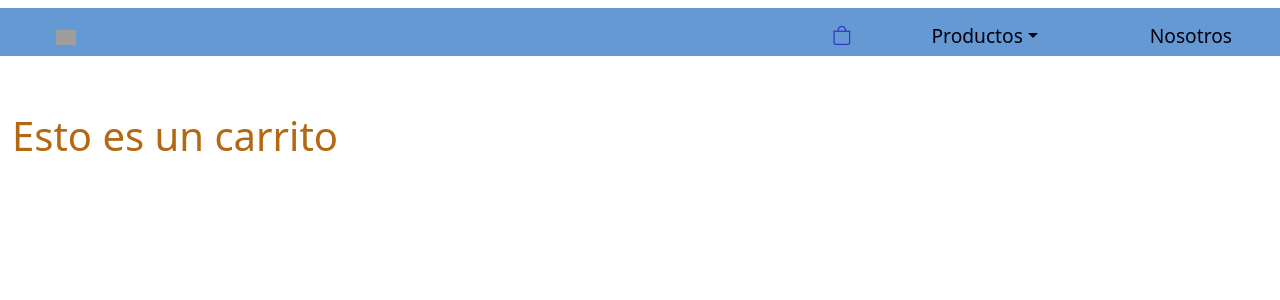
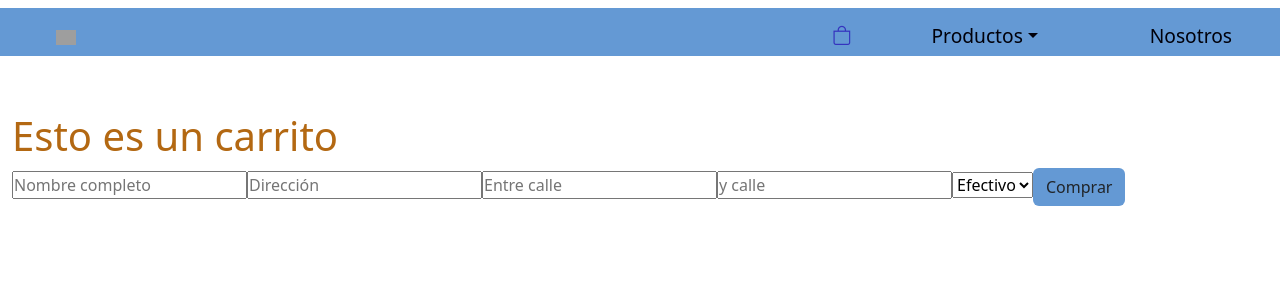
Before and after one commit to tomasmurphy/mobilem, a React (Create React App) app: page /carrito in a window 1280 px wide. Shown: the top 300 px of the page. Built offline with nearby package versions, Linux system fonts and the light colour scheme; grey boxes are pictures that could not be loaded; a web font is replaced by a local one.

Commit message:
ItemCount

```diff
--- a/src/components/Card.js
+++ b/src/components/Cart.js
@@ -1,10 +1,13 @@
-const Card = () => {
+import Form from "./Form";
+
+const Cart = () => {
 
     return (
         <div>
             <h1 className='mt-5'>  Esto es un carrito  </h1>
+            <Form />
         </div>
     );
 };
 
-export default Card;
+export default Cart;
--- a/src/components/CardWidget.js
+++ b/src/components/CartWidget.js
@@ -1,4 +1,4 @@
-export const CardWidget = () => {
+export const CartWidget = () => {
 
     return (
         <>
--- /dev/null
+++ b/src/components/Form.js
@@ -0,0 +1,46 @@
+import React, { useState } from "react";
+
+const Form = () => {
+    const [nombreCompleto, setNombre] = useState('');
+    const [direccion, setDireccion] = useState('');
+    const [entreCalle1, setEntreCalle1] = useState('');
+    const [entreCalle2, setEntreCalle2] = useState('');
+    const [formaPago, setFormaPago] = useState('');
+
+
+    const handleSubmit = (event) => {
+        event.preventDefault();
+    };
+    const handleChangeName = (event) => {
+        setNombre(event.target.value);
+    };
+    const handleChangeLastName = (event) => {
+        setDireccion(event.target.value);
+    };
+    const handleChangeEntreCalle1 = (event) => {
+        setEntreCalle1(event.target.value);
+    };
+    const handleChangeEntreCalle2 = (event) => {
+        setEntreCalle2(event.target.value);
+    };
+    const handleChangeFormaPago = (event) => {
+        setFormaPago(event.target.value);
+    };
+
+    return (
+        <div>
+            <form action="" onSubmit={handleSubmit}>
+                <input type="text" placeholder="Nombre completo" name="nombreCompleto" value={nombreCompleto} onChange={handleChangeName} />
+                <input type="text" placeholder="Dirección" name="direccion" value={direccion} onChange={handleChangeLastName} />
+                <input type="text" placeholder="Entre calle" name="entreCalle1" value={entreCalle1} onChange={handleChangeEntreCalle1} />
+                <input type="text" placeholder="y calle" name="entreCalle2" value={entreCalle2} onChange={handleChangeEntreCalle2} />
+                <select name="formaPago" value={formaPago} onChange={handleChangeFormaPago}>
+                    <option value="Efectivo">Efectivo</option>
+                    <option value="Tarjeta">Tarjeta</option>
+                </select>
+                <button className="btn">Comprar</button>
+            </form>
+        </div>
+    )
+}
+export default Form;
--- a/src/components/ItemCount.js
+++ b/src/components/ItemCount.js
@@ -1,7 +1,7 @@
 import React, { useState } from 'react';
 import { Link } from 'react-router-dom';
 
-const ItemCount = ({ stock, onAdd }) => {
+const ItemCount = ({ stock, onAdd, initial }) => {
     const [count, setCount] = useState(0);
     let tope = stock;
 
@@ -11,13 +11,21 @@ const ItemCount = ({ stock, onAdd }) => {
     const restar = () => {
         count > 0 && setCount(count - 1);
     };
+    const irAlCarrito = () => {
+        const irAlCarrito = document.getElementById('irAlCarrito');
+        const agregarAlCarrito = document.getElementById('agregarAlCarrito');
 
+        irAlCarrito.classList.remove('d-none')
+        agregarAlCarrito.classList.add('d-none')
+
+    };
     return (
         <div>
             <button className='btn' onClick={sumar}>+</button>
             <button className='btn' onClick={restar}>-</button>
             <p>Cantidad: {count} </p>
-            <Link to={'/carrito'} className='btn'>Agregar al carrito</Link>
+            <button className='btn' id='agregarAlCarrito' onClick={() => onAdd(count, irAlCarrito())}>Agregar al carrito</button>
+            <Link to={'/carrito'} onClick={() => onAdd(count)} id='irAlCarrito' className='btn d-none'>Ir al carrito</Link>
         </div>
     );
 };
--- a/src/components/ItemDetail.js
+++ b/src/components/ItemDetail.js
@@ -1,7 +1,12 @@
-import React from 'react'
+import React, { useState } from 'react'
 import ItemCount from './ItemCount'
 
 export const ItemDetail = ({ itemDetail }) => {
+  const [cantidad, setCantidad] = useState(0);
+  const onAdd = (cantidad) => {
+    setCantidad(cantidad);
+    console.log(cantidad)
+  };
   return (
     <div className="card col-12" key={itemDetail.id}>
       <p>{itemDetail.titulo}</p>
@@ -13,6 +18,7 @@ export const ItemDetail = ({ itemDetail }) => {
       </div>
       <p>{itemDetail.descripcion}</p>
       <p>En stock {itemDetail.stock}</p>
-      <ItemCount stock={itemDetail.stock} />
+      <ItemCount stock={itemDetail.stock} initial={1} onAdd={onAdd} />
+      {cantidad === 0 ? <p></p> : <p>Seleccionaste {cantidad} productos</p>}
     </div>)
 }
--- a/src/components/Main.js
+++ b/src/components/Main.js
@@ -1,7 +1,7 @@
 import React from 'react';
 import { Routes, Route } from 'react-router-dom';
 import ItemListContainer from '../components/ItemListContainer';
-import Card from './Card';
+import Cart from './Cart';
 import ItemDetailContent from './ItemDetailContent';
 import Nosotros from './Nosotros';
 
@@ -13,7 +13,7 @@ const Main = () => {
                 <Route path='/' element={<ItemListContainer saludo="Bienvenidos a Mobilem" />} />
                 <Route path='/categoria/:nombreCategoria' element={<ItemListContainer />} />
                 <Route path='/detail/:idProducto' element={<ItemDetailContent />} />
-                <Route path='/carrito' element={<Card />} />
+                <Route path='/carrito' element={<Cart />} />
                 <Route path='/nosotros' element={<Nosotros />} />
             </Routes>
         </main>
--- a/src/components/Nav.js
+++ b/src/components/Nav.js
@@ -1,6 +1,6 @@
 import logo from '../img/logo.png';
-import { CardWidget } from './CardWidget';
 import { Link, NavLink } from 'react-router-dom';
+import { CartWidget } from './CartWidget';
 
 function Nav() {
 
@@ -26,7 +26,7 @@ function Nav() {
         </button>
         <div className="collapse navbar-collapse" id="navbarNavAltMarkup">
           <ul className="navbar-nav me-auto mb-2 mb-lg-0">
-            <NavLink to={'/carrito'} className=""> <CardWidget /> </NavLink>
+            <NavLink to={'/carrito'} className=""> <CartWidget /> </NavLink>
             <NavLink to={''} className='dropdown'>
               <NavLink to={''} className="dropdown-toggle" data-bs-toggle="dropdown" aria-expanded="false">
                 Productos
```
